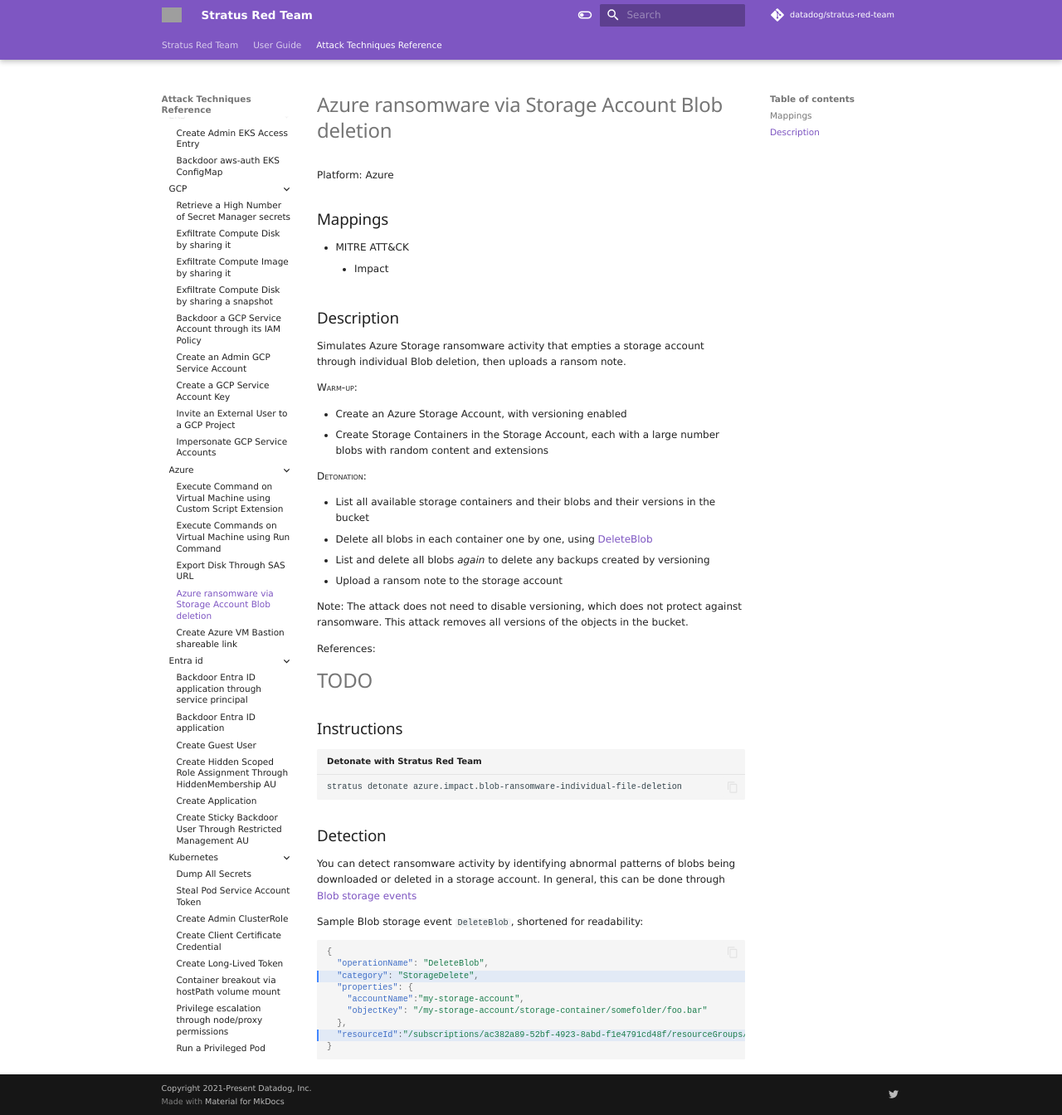
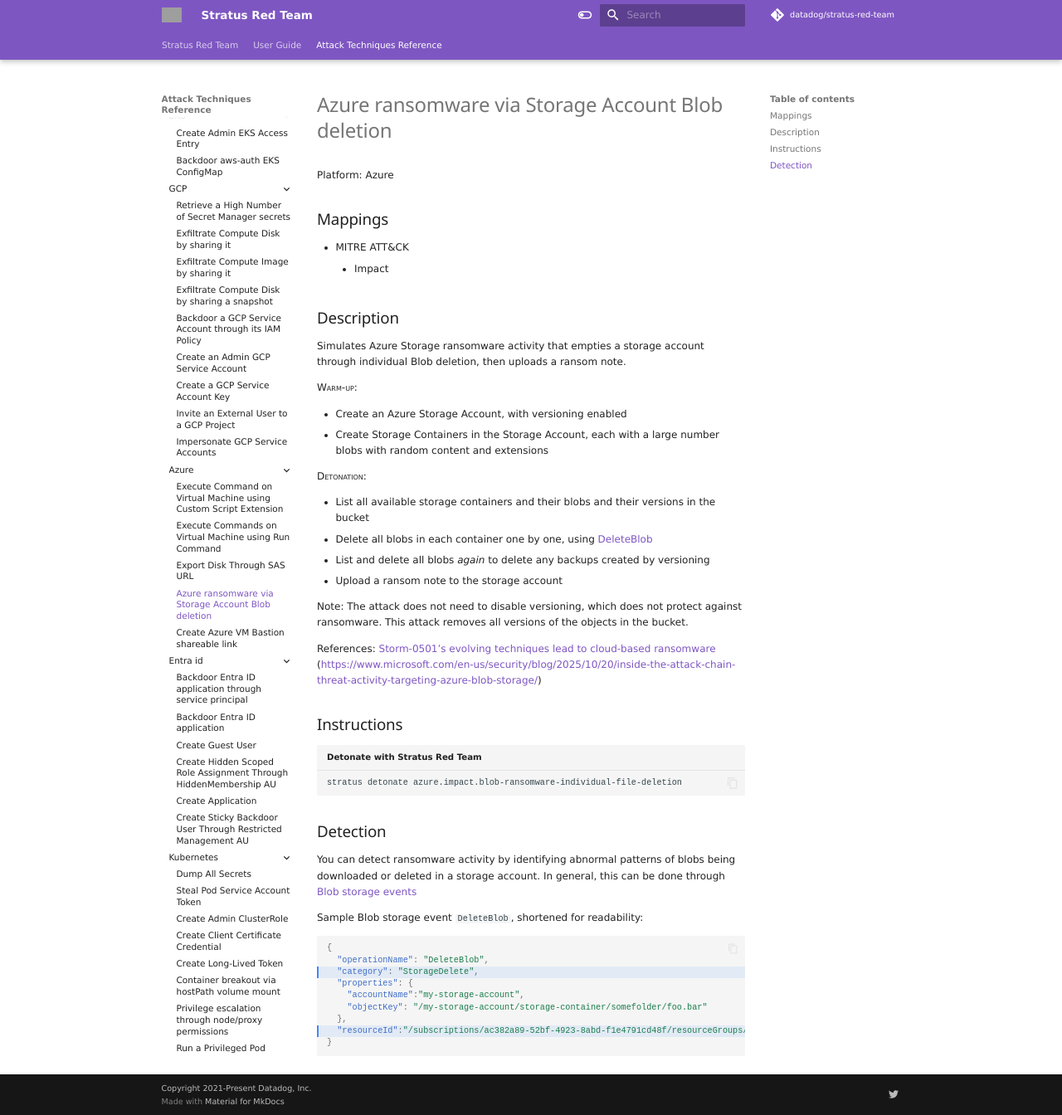
Before and after one commit to DataDog/stratus-red-team, an MkDocs documentation site: the page built from docs/attack-techniques/azure/azure.impact.blob-ransomware-individual-file-deletion.md, in a window 1280 px wide and 1344 px high. Shown: the whole window at 83% size. Built offline with MkDocs 1.6.1 and Material for MkDocs 9.7.7, drawn with Linux system fonts in a browser that asks for light colours; nearby versions of some CDN libraries; library files that are not in the unit come from our copies; comment, search, counter and statistics services are not loaded; grey boxes are pictures that could not be loaded.

Commit message:
add references

```diff
--- a/docs/attack-techniques/azure/azure.impact.blob-ransomware-individual-file-deletion.md
+++ b/docs/attack-techniques/azure/azure.impact.blob-ransomware-individual-file-deletion.md
@@ -36,7 +36,8 @@
 Note: The attack does not need to disable versioning, which does not protect against ransomware. This attack removes all versions of the objects in the bucket.
 
 References:
-#TODO
+[Storm-0501’s evolving techniques lead to cloud-based ransomware](https://www.microsoft.com/en-us/security/blog/2025/08/27/storm-0501s-evolving-techniques-lead-to-cloud-based-ransomware/)
+(https://www.microsoft.com/en-us/security/blog/2025/10/20/inside-the-attack-chain-threat-activity-targeting-azure-blob-storage/)
 
 
 
```
Also changed, not shown: 1 other file.
